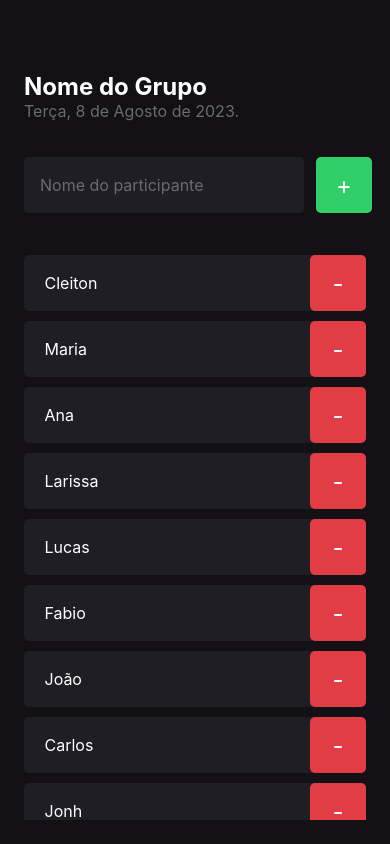
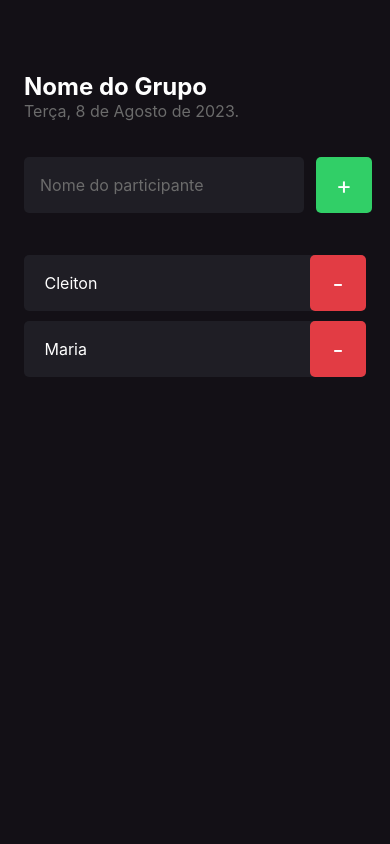
Before and after one commit to CESUL-2023/Fundamentos_React_Native, a React Native app: screen / in a window 390 px wide. Built offline with nearby package versions, Linux system fonts and the light colour scheme.

Commit message:
Iniciando o uso de Hooks - Adicionando participantes

```diff
--- a/src/screens/Home/index.tsx
+++ b/src/screens/Home/index.tsx
@@ -1,17 +1,17 @@
 import { Text, TextInput, TouchableOpacity, View, FlatList, Alert } from 'react-native';
 import { styles } from './styles';
 import { Participant } from '../../components/Participant';
+import { useState } from 'react';
+
 
 export function Home() {
 
-    const participants = ['Cleiton', 'Maria', 'Ana', 'Larissa', 'Lucas', 'Fabio', 'João', 'Carlos', 'Jonh', 'Rodrigo']
+    const [participants, setParticipants] = useState(['Cleiton', 'Maria'])
 
     function handleParticipantAdd() {
 
 
-        if (participants.includes("Cleiton")) {
-            return Alert.alert("Participante existe", "Participante já existe com esse nome")
-        }
+        setParticipants([...participants, 'Lari'])
 
     }
 
@@ -51,11 +51,6 @@ export function Home() {
                     <Text style={styles.listEmptyText}> Ninguém chegou no evento ainda ! Caso precise pode adicionar participantes a sua lista</Text>
                 }
             />
-
-
-
-
-
         </View>
     );
 }
```
